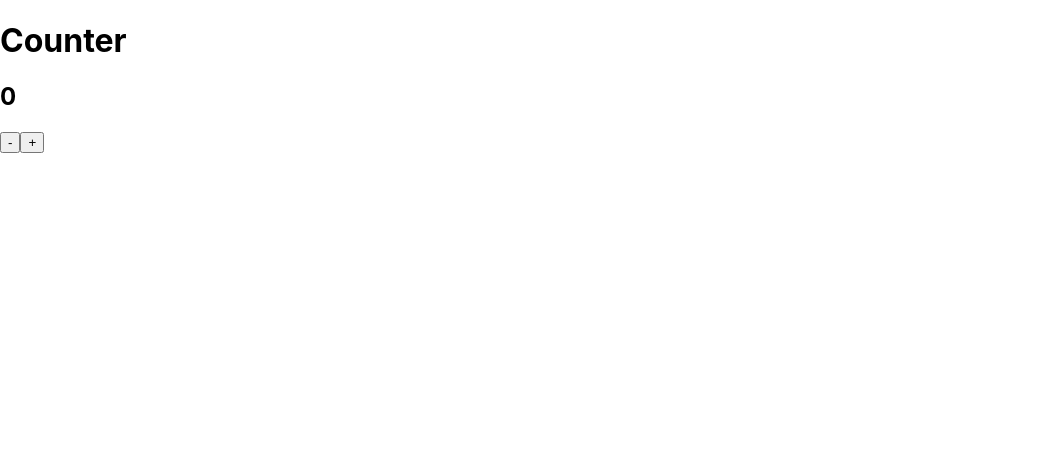
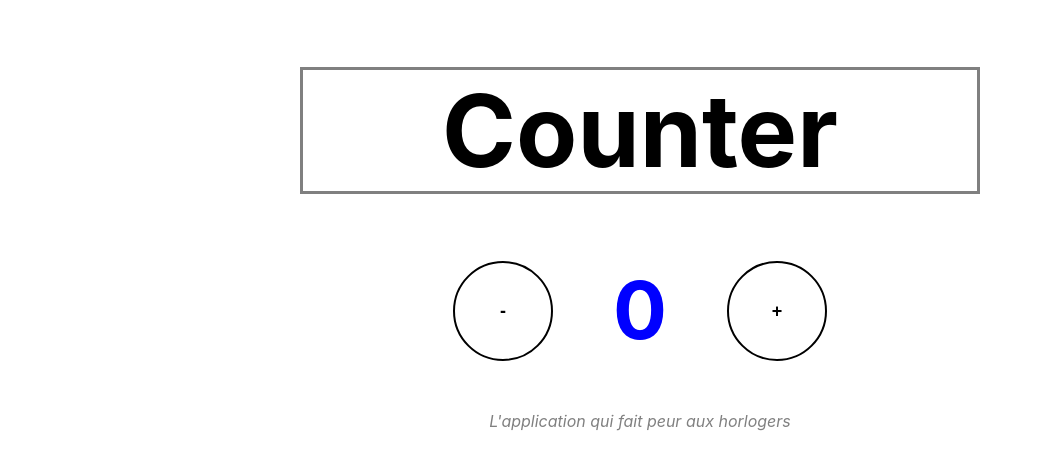
Before and after one commit to Adrien-GOGOIS/Counter-User, a React (Create React App) app: page / in a window 1280 px wide. Shown: the top 470 px of the page, without its empty margins (0-1043 px from the left). Built offline with nearby package versions, Linux system fonts and the light colour scheme.

Commit message:
Add some style

```diff
--- a/src/App.css
+++ b/src/App.css
@@ -36,3 +36,16 @@
     transform: rotate(360deg);
   }
 }
+
+h1 {
+  font-size: 100px;
+  border: solid gray 3px;
+  margin-right: 300px;
+  margin-left: 300px;
+}
+
+p {
+  margin-top: 50px;
+  color: gray;
+  font-style: italic;
+}
--- a/src/App.js
+++ b/src/App.js
@@ -9,6 +9,7 @@ class App extends React.Component {
       <div>
         <h1>Counter</h1>
         <Counter increment="+" substract="-" />
+        <p>L'application qui fait peur aux horlogers</p>
       </div>
     );
   }
--- /dev/null
+++ b/src/components/Counter.css
@@ -0,0 +1,26 @@
+div {
+  text-align: center;
+}
+
+h2 {
+  color: blue;
+  font-size: 80px;
+  margin: 0 60px;
+}
+
+button {
+  height: 100px;
+  width: 100px;
+
+  font-size: large;
+  font-weight: bold;
+  border-radius: 50%;
+  border: solid 2px black;
+  background-color: white;
+}
+
+.container {
+  display: flex;
+  flex-direction: row;
+  justify-content: center;
+}
--- a/src/components/Counter.js
+++ b/src/components/Counter.js
@@ -1,4 +1,5 @@
 import React from "react";
+import "./Counter.css";
 
 class Counter extends React.Component {
   constructor() {
@@ -9,8 +10,7 @@ class Counter extends React.Component {
   }
   render() {
     return (
-      <div>
-        <h2>{this.state.count}</h2>
+      <div className="container">
         <button
           onClick={() => {
             if (this.state.count > 0) {
@@ -20,6 +20,7 @@ class Counter extends React.Component {
         >
           {this.props.substract}
         </button>
+        <h2>{this.state.count}</h2>
         <button
           onClick={() => {
             this.setState({ count: this.state.count + 1 });
```
